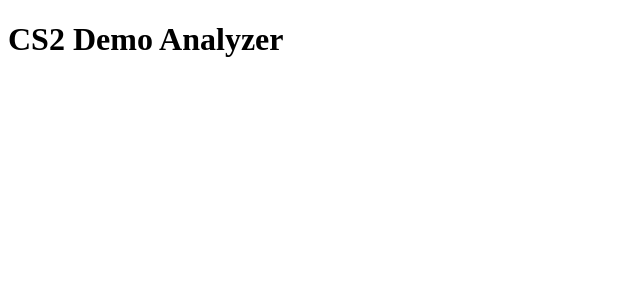
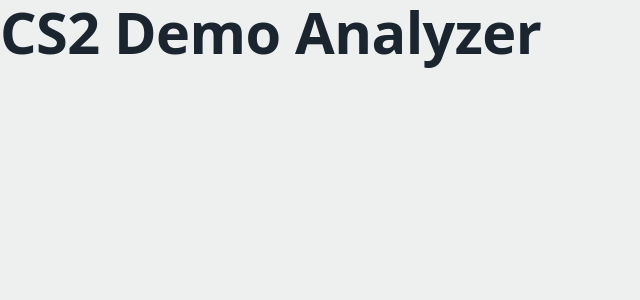
Before and after one commit to Pousset/climbcs.gg, a React (Vite) app in the folder apps/web/: page / in a window 1280 px wide. Shown: the top 300 px of the page, without its empty margins (0-640 px from the left). Built offline with nearby package versions, Linux system fonts and the light colour scheme.

Commit message:
feat(web): add design tokens, self-hosted fonts and global styles

```diff
--- a/apps/web/src/main.tsx
+++ b/apps/web/src/main.tsx
@@ -1,6 +1,11 @@
 import { StrictMode } from 'react';
 import { createRoot } from 'react-dom/client';
+import '@fontsource-variable/bricolage-grotesque';
+import '@fontsource/ibm-plex-sans/400.css';
+import '@fontsource/ibm-plex-sans/600.css';
 import { App } from './App';
+import './styles/tokens.css';
+import './styles/global.css';
 
 createRoot(document.getElementById('root')!).render(
   <StrictMode>
--- /dev/null
+++ b/apps/web/src/styles/global.css
@@ -0,0 +1,146 @@
+*,
+*::before,
+*::after {
+  box-sizing: border-box;
+}
+
+html {
+  -webkit-text-size-adjust: 100%;
+}
+
+body {
+  margin: 0;
+  background: var(--paper);
+  color: var(--ink);
+  font-family: var(--font-body);
+  font-size: var(--step-0);
+  line-height: 1.55;
+  font-variant-numeric: tabular-nums;
+}
+
+h1,
+h2,
+h3 {
+  font-family: var(--font-display);
+  font-weight: 700;
+  line-height: 1.1;
+  letter-spacing: -0.01em;
+  margin: 0 0 var(--space-4);
+}
+
+h1 {
+  font-size: var(--step-3);
+}
+
+h2 {
+  font-size: var(--step-2);
+}
+
+h3 {
+  font-size: var(--step-1);
+}
+
+p {
+  margin: 0 0 var(--space-4);
+  max-width: 62ch;
+}
+
+a {
+  color: inherit;
+}
+
+:focus-visible {
+  outline: 3px solid var(--ct);
+  outline-offset: 2px;
+}
+
+.container {
+  width: min(100% - 2 * var(--space-5), var(--content-width));
+  margin-inline: auto;
+}
+
+.muted {
+  color: var(--muted);
+}
+
+.visually-hidden {
+  position: absolute;
+  width: 1px;
+  height: 1px;
+  overflow: hidden;
+  clip-path: inset(50%);
+  white-space: nowrap;
+}
+
+/* Buttons */
+.btn {
+  display: inline-flex;
+  align-items: center;
+  justify-content: center;
+  gap: var(--space-2);
+  min-height: 2.75rem;
+  padding: 0 var(--space-5);
+  border: 2px solid var(--ink);
+  border-radius: var(--radius-sm);
+  background: transparent;
+  color: var(--ink);
+  font: inherit;
+  font-weight: 600;
+  text-decoration: none;
+  cursor: pointer;
+}
+
+.btn:hover {
+  background: rgb(26 37 48 / 0.08);
+}
+
+.btn:disabled {
+  cursor: not-allowed;
+  opacity: 0.55;
+}
+
+.btn--primary {
+  background: var(--ink);
+  color: var(--paper);
+}
+
+.btn--primary:hover {
+  background: #0f1820;
+}
+
+/* Forms */
+.field {
+  display: grid;
+  gap: var(--space-1);
+  margin-bottom: var(--space-4);
+}
+
+.field input {
+  min-height: 2.75rem;
+  padding: 0 var(--space-3);
+  border: 2px solid var(--line);
+  border-radius: var(--radius-sm);
+  background: var(--surface);
+  color: var(--ink);
+  font: inherit;
+}
+
+.field input:focus-visible {
+  border-color: var(--ct);
+  outline-offset: 0;
+}
+
+.field__error,
+.form-error {
+  color: #a3281b;
+  font-size: var(--step--1);
+}
+
+@media (prefers-reduced-motion: reduce) {
+  *,
+  *::before,
+  *::after {
+    animation-duration: 0.01ms !important;
+    transition-duration: 0.01ms !important;
+  }
+}
--- /dev/null
+++ b/apps/web/src/styles/tokens.css
@@ -0,0 +1,39 @@
+:root {
+  /* Surfaces and text */
+  --paper: #edf0ee;
+  --surface: #f8faf9;
+  --ink: #1a2530;
+  --muted: #5d6c78;
+  --line: #cbd3d8;
+
+  /* Replay board */
+  --board: #16232f;
+  --board-grid: #2a3d4d;
+  --board-text: #dbe5ec;
+
+  /* Teams and events */
+  --ct: #3f83c9;
+  --t: #e0962c;
+  --kill: #d44b3a;
+
+  /* Typography */
+  --font-display: 'Bricolage Grotesque Variable', system-ui, sans-serif;
+  --font-body: 'IBM Plex Sans', system-ui, sans-serif;
+  --step--1: 0.875rem;
+  --step-0: 1rem;
+  --step-1: 1.25rem;
+  --step-2: 1.65rem;
+  --step-3: clamp(2.1rem, 1.2rem + 3.2vw, 3.6rem);
+
+  /* Spacing and shape */
+  --space-1: 0.25rem;
+  --space-2: 0.5rem;
+  --space-3: 0.75rem;
+  --space-4: 1rem;
+  --space-5: 1.5rem;
+  --space-6: 2.5rem;
+  --space-7: 4rem;
+  --radius-sm: 4px;
+  --radius-md: 10px;
+  --content-width: 72rem;
+}
```
